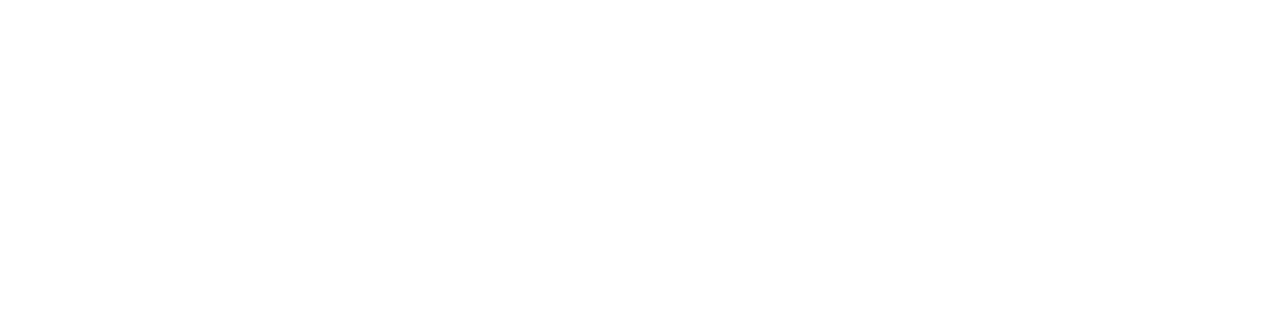
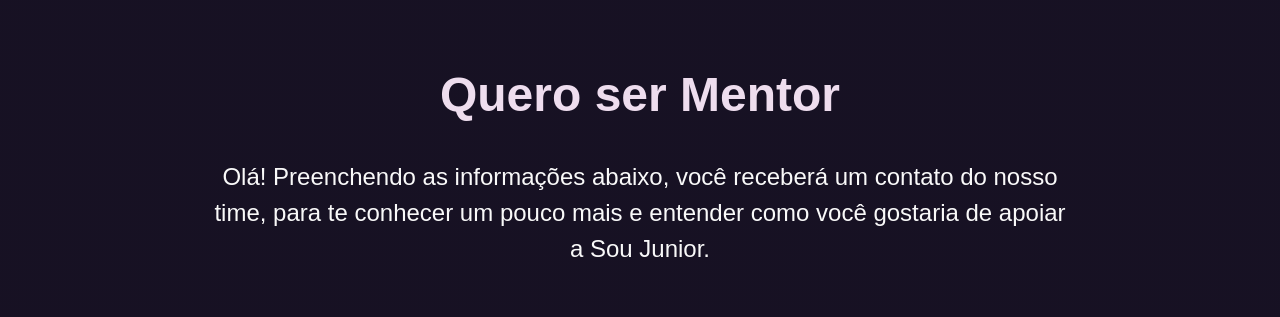
Before and after one commit to SouJunior/site-webapp, a Next.js app: page /seja-mentor in a window 1280 px wide. Before the commit this address had no page. Shown: the part 834-1151 px from the top of the page. Built offline with nearby package versions, Linux system fonts and the light colour scheme; a web font is replaced by a local one.

Commit message:
feature: página de cadastro mentores

```diff
--- /dev/null
+++ b/components/Mentor/Mentor.module.css
@@ -0,0 +1,92 @@
+.ApoiadorSection,
+.bannerContainer {
+  display: flex;
+  align-items: center;
+  justify-content: center;
+  flex-direction: column;
+  width: 100%;
+  gap: 6rem;
+  padding: 0 32px;
+  font-family: inherit;
+}
+
+.bannerContainer div {
+  display: flex;
+  justify-content: center;
+  align-items: center;
+  flex-direction: column;
+  gap: 2.8rem;
+}
+
+.bannerContainer p {
+  max-width: 64.5ch;
+  text-align: center;
+}
+
+.container {
+  max-width: 108.4rem;
+  width: 100%;
+  display: flex;
+  align-items: center;
+  justify-content: center;
+  flex-direction: column;
+}
+
+.form {
+  display: flex;
+  flex-direction: column;
+  gap: 3.2rem;
+  width: 100%;
+  font-family: inherit;
+}
+
+.radios {
+  display: flex;
+  flex-wrap: wrap;
+  gap: 50px;
+  justify-content: center;
+  padding: 6rem 0 4rem 0;
+  font-size: 18px;
+  color: #fff;
+}
+
+.radiosContainer {
+  display: flex;
+  gap: 10px;
+}
+
+.button {
+  display: flex;
+  width: 352px;
+  height: 66px;
+  text-transform: uppercase;
+  font-family: inherit;
+  font-size: 24px;
+  line-height: 18px;
+  font-weight: 300;
+  background: #046ad0;
+  align-items: center;
+  justify-content: center;
+  border-radius: 10px;
+  color: #ededed;
+  padding: 24px 32px;
+  margin: 2rem auto;
+  gap: 10px;
+}
+
+@media (max-width: 960px) {
+  .ApoiadorSection,
+  .bannerContainer {
+    gap: 3.2rem;
+  }
+  .ApoiadorSection {
+    padding: 0 3.2rem;
+  }
+
+  .radios {
+    gap: 2.4rem;
+  }
+  .button {
+    width: 100%;
+  }
+}
--- /dev/null
+++ b/components/Mentor/index.jsx
@@ -0,0 +1,32 @@
+import React, { useState } from "react";
+import styles from "./Mentor.module.css";
+import { RadioButton } from "../commons/RadioButton";
+import { Heading } from "../commons/Heading";
+import { Paragraph } from "../commons/Paragraph";
+import { Loading } from "../commons/Loading";
+import Textarea from "../commons/Textarea";
+import Input from "../commons/Input";
+import Popup from "../commons/Popup/Popup";
+
+import { api } from "../../services/api";
+
+export const Mentor = () => {
+  return (
+    <>
+      <div className={styles.bannerContainer} id="mentor">
+        <img
+          src="/assets/sou-apoiador-cover.svg"
+          alt="Uma experiência real de trabalho em uma empresa de tecnologia."
+        />
+        <div>
+          <Heading level={"h2"}>Quero ser Mentor</Heading>
+          <Paragraph>
+            Olá! Preenchendo as informações abaixo, você receberá um contato do
+            nosso time, para te conhecer um pouco mais e entender como você
+            gostaria de apoiar a Sou Junior.
+          </Paragraph>
+        </div>
+      </div>
+    </>
+  );
+};
--- /dev/null
+++ b/pages/seja-mentor.jsx
@@ -0,0 +1,5 @@
+import { Mentor } from "../components/Mentor";
+
+const sejaMentor = () => <Mentor />;
+
+export default sejaMentor;
```
Also changed, not shown: 1 other file (tests, documents, lock files or other folders).
